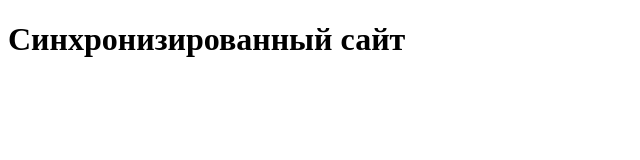
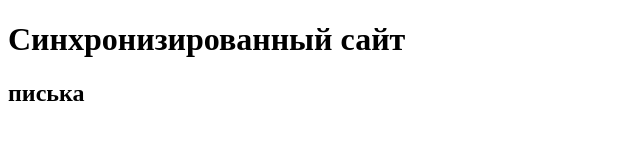
Before and after one commit to DumanBatkulinov/dumanbatkulinov.github.io, a plain HTML site: page index.html in a window 1280 px wide. Shown: the whole page, without its empty margins (0-640 px from the left). Drawn offline with Linux system fonts and the light colour scheme.

Commit message:
Добавил письку

```diff
--- a/index.html
+++ b/index.html
@@ -6,6 +6,6 @@
 </head>
 <body>
 	<h1>Синхронизированный сайт</h1>
-
+	<h2>писька</h2>
 </body>
 </html>
```
